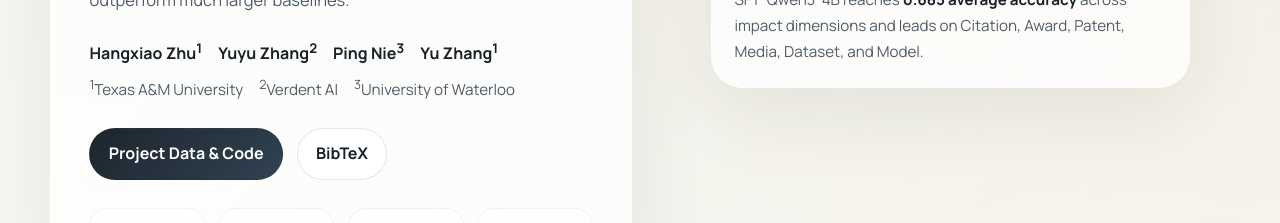
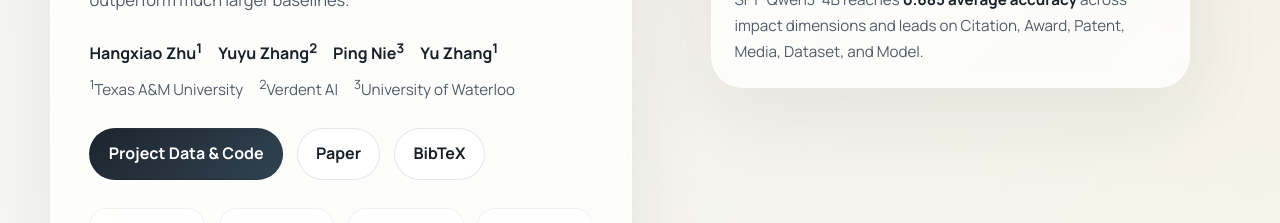
Before and after one commit to FlyPig23/sciimpact-homepage, a plain HTML site: page index.html in a window 1280 px wide. Shown: the part 900-1123 px from the top of the page. Drawn offline with Linux system fonts and the light colour scheme.

Commit message:
Add paper button to homepage

```diff
--- a/index.html
+++ b/index.html
@@ -51,6 +51,7 @@
 
           <div class="hero__actions">
             <a class="button button--primary" href="https://github.com/FlyPig23/SciImpact" target="_blank" rel="noopener noreferrer">Project Data &amp; Code</a>
+            <a class="button" href="https://arxiv.org/abs/2604.17141" target="_blank" rel="noopener noreferrer">Paper</a>
             <a class="button" href="#bibtex">BibTeX</a>
           </div>
 
```
